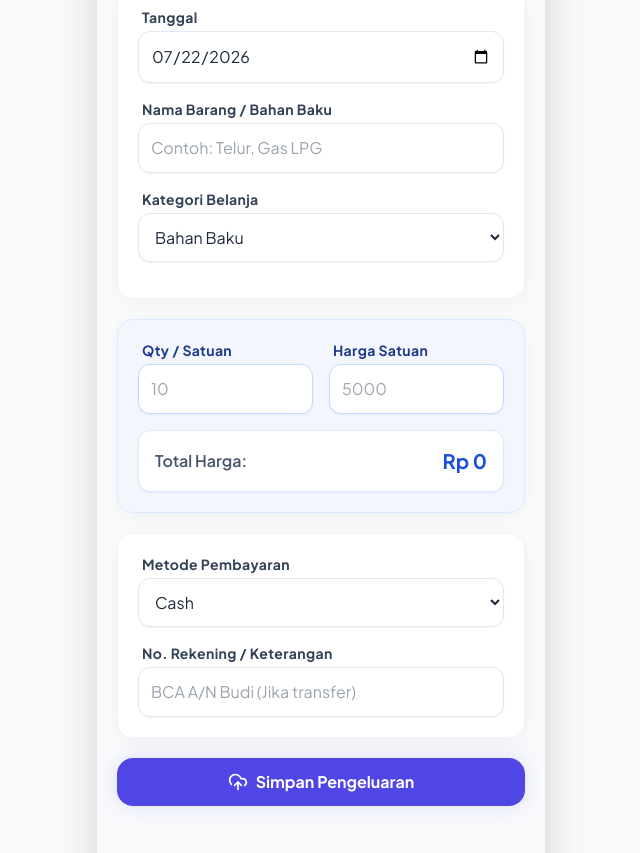
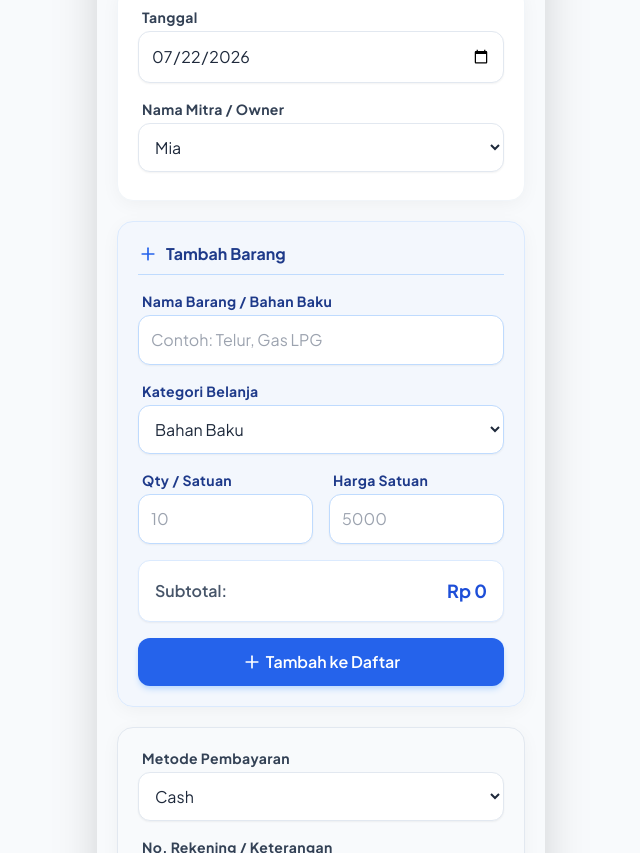
Before and after one commit to adisety4/usaha-sarapan-pagi-app, a React (Vite) app: page /belanja in a window 1280 px wide. Shown: the part 247-1100 px from the top of the page, without its empty margins (319-959 px from the left). Built offline with nearby package versions, Linux system fonts and the light colour scheme.

Commit message:
Add files via upload

```diff
--- a/src/pages/BelanjaHarian.jsx
+++ b/src/pages/BelanjaHarian.jsx
@@ -1,42 +1,91 @@
 import React, { useState, useEffect } from 'react';
 import { useNavigate } from 'react-router-dom';
-import { ArrowLeft, UploadCloud } from 'lucide-react';
+import { ArrowLeft, Plus, Trash2, UploadCloud } from 'lucide-react';
 import Spinner from '../components/Spinner';
+
+const MITRA_OPTIONS = [
+  "Mia",
+  "Sunarsih",
+  "Lainnya..."
+];
 
 export default function BelanjaHarian() {
   const navigate = useNavigate();
   const [loading, setLoading] = useState(false);
   const [success, setSuccess] = useState(false);
 
+  // Data utama nota
   const [formData, setFormData] = useState({
     tanggal: new Date().toISOString().split('T')[0],
+    mitra: MITRA_OPTIONS[0],
+    mitraLainnya: '',
+    metodeBayar: 'Cash',
+    keterangan: ''
+  });
+
+  // Data inputan sementara untuk ditambahkan ke daftar
+  const [currentItem, setCurrentItem] = useState({
     namaBarang: '',
     kategori: 'Bahan Baku',
-    metodeBayar: 'Cash',
-    keterangan: '',
     qty: '',
     hargaSatuan: '',
     total: 0
   });
 
-  // Kalkulasi total otomatis
+  // Daftar belanjaan (Keranjang)
+  const [items, setItems] = useState([]);
+
+  // Kalkulasi total otomatis untuk item saat ini
   useEffect(() => {
-    const qty = parseFloat(formData.qty) || 0;
-    const harga = parseFloat(formData.hargaSatuan) || 0;
-    setFormData(prev => ({ ...prev, total: qty * harga }));
-  }, [formData.qty, formData.hargaSatuan]);
+    const qty = parseFloat(currentItem.qty) || 0;
+    const harga = parseFloat(currentItem.hargaSatuan) || 0;
+    setCurrentItem(prev => ({ ...prev, total: qty * harga }));
+  }, [currentItem.qty, currentItem.hargaSatuan]);
+
+  const handleAddItem = () => {
+    if (!currentItem.namaBarang || !currentItem.qty || !currentItem.hargaSatuan) {
+      alert("Mohon lengkapi nama barang, qty, dan harga satuan!");
+      return;
+    }
+
+    setItems([...items, { ...currentItem, id: Date.now() }]);
+
+    // Reset form input sementara
+    setCurrentItem({
+      namaBarang: '',
+      kategori: 'Bahan Baku',
+      qty: '',
+      hargaSatuan: '',
+      total: 0
+    });
+  };
+
+  const handleRemoveItem = (id) => {
+    setItems(items.filter(item => item.id !== id));
+  };
+
+  // Hitung Grand Total dari semua item di keranjang
+  const grandTotal = items.reduce((sum, item) => sum + item.total, 0);
 
   const handleSubmit = async (e) => {
     e.preventDefault();
+    if (items.length === 0) {
+      alert("Daftar belanjaan masih kosong! Mohon tambahkan minimal 1 barang.");
+      return;
+    }
+
     setLoading(true);
+
+    const finalMitra = formData.mitra === 'Lainnya...' ? formData.mitraLainnya : formData.mitra;
 
     try {
       const payload = {
-        action: 'belanja',
+        action: 'belanja_multi', // ACTION BARU UNTUK MULTI ITEM
         tanggal: formData.tanggal,
-        keterangan: formData.namaBarang,
-        jenisBelanja: formData.kategori,
-        nominal: formData.total
+        mitra: finalMitra,
+        metodeBayar: formData.metodeBayar,
+        keterangan: formData.keterangan,
+        items: items // Kirim array items
       };
 
       const response = await fetch("https://script.google.com/macros/s/AKfycbwfjwjifyQNhC8epwW-5HnlleB9dHwHiL-pWbRvtUMBHAoeNSD6KkKHumxWqO764Oif/exec", {
@@ -84,41 +133,100 @@ export default function BelanjaHarian() {
 
       <h2 className="text-2xl font-bold text-slate-800 mb-6">Belanja Harian</h2>
 
-      <form onSubmit={handleSubmit} className="space-y-5">
+      <div className="space-y-5">
+        {/* BAGIAN 1: DATA UTAMA NOTA */}
         <div className="card">
           <label className="label-text">Tanggal</label>
-          <input type="date" required className="input-field mb-4" value={formData.tanggal} onChange={(e) => setFormData({...formData, tanggal: e.target.value})} />
+          <input type="date" className="input-field mb-4" value={formData.tanggal} onChange={(e) => setFormData({...formData, tanggal: e.target.value})} />
 
-          <label className="label-text">Nama Barang / Bahan Baku</label>
-          <input type="text" required placeholder="Contoh: Telur, Gas LPG" className="input-field mb-4" value={formData.namaBarang} onChange={(e) => setFormData({...formData, namaBarang: e.target.value})} />
+          <label className="label-text">Nama Mitra / Owner</label>
+          <select
+            className="input-field bg-white mb-2"
+            value={formData.mitra}
+            onChange={(e) => setFormData({...formData, mitra: e.target.value})}
+          >
+            {MITRA_OPTIONS.map((m, i) => (
+              <option key={i} value={m}>{m}</option>
+            ))}
+          </select>
+          {formData.mitra === 'Lainnya...' && (
+            <div className="mt-2 mb-4 animate-fade-in">
+              <input type="text" placeholder="Ketik nama mitra..." className="input-field border-indigo-300 focus:ring-indigo-500" value={formData.mitraLainnya} onChange={(e) => setFormData({...formData, mitraLainnya: e.target.value})} />
+            </div>
+          )}
+        </div>
 
-          <label className="label-text">Kategori Belanja</label>
-          <select className="input-field mb-4 bg-white" value={formData.kategori} onChange={(e) => setFormData({...formData, kategori: e.target.value})}>
+        {/* BAGIAN 2: FORM INPUT BARANG (KERANJANG) */}
+        <div className="card bg-blue-50/50 border-blue-100">
+          <h3 className="font-bold text-blue-900 mb-4 flex items-center border-b border-blue-200 pb-2">
+            <Plus className="w-5 h-5 mr-2 text-blue-600"/> Tambah Barang
+          </h3>
+
+          <label className="label-text text-blue-900">Nama Barang / Bahan Baku</label>
+          <input type="text" placeholder="Contoh: Telur, Gas LPG" className="input-field border-blue-200 mb-4" value={currentItem.namaBarang} onChange={(e) => setCurrentItem({...currentItem, namaBarang: e.target.value})} />
+
+          <label className="label-text text-blue-900">Kategori Belanja</label>
+          <select className="input-field border-blue-200 mb-4 bg-white" value={currentItem.kategori} onChange={(e) => setCurrentItem({...currentItem, kategori: e.target.value})}>
             <option>Bahan Baku</option>
             <option>Kemasan</option>
             <option>Operasional</option>
           </select>
-        </div>
 
-        <div className="card bg-blue-50/50 border-blue-100">
           <div className="flex gap-4 mb-4">
             <div className="flex-1">
               <label className="label-text text-blue-900">Qty / Satuan</label>
-              <input type="number" required min="0.1" step="any" placeholder="10" className="input-field border-blue-200" value={formData.qty} onChange={(e) => setFormData({...formData, qty: e.target.value})} />
+              <input type="number" min="0.1" step="any" placeholder="10" className="input-field border-blue-200" value={currentItem.qty} onChange={(e) => setCurrentItem({...currentItem, qty: e.target.value})} />
             </div>
             <div className="flex-1">
               <label className="label-text text-blue-900">Harga Satuan</label>
-              <input type="number" required min="0" placeholder="5000" className="input-field border-blue-200" value={formData.hargaSatuan} onChange={(e) => setFormData({...formData, hargaSatuan: e.target.value})} />
+              <input type="number" min="0" placeholder="5000" className="input-field border-blue-200" value={currentItem.hargaSatuan} onChange={(e) => setCurrentItem({...currentItem, hargaSatuan: e.target.value})} />
             </div>
           </div>
 
-          <div className="bg-white p-4 rounded-xl border border-blue-100 flex justify-between items-center shadow-sm">
-            <span className="font-semibold text-slate-600">Total Harga:</span>
-            <span className="text-xl font-bold text-blue-700">{formatRupiah(formData.total)}</span>
+          <div className="bg-white p-4 rounded-xl border border-blue-100 flex justify-between items-center shadow-sm mb-4">
+            <span className="font-semibold text-slate-600">Subtotal:</span>
+            <span className="text-lg font-bold text-blue-700">{formatRupiah(currentItem.total)}</span>
           </div>
+
+          <button type="button" onClick={handleAddItem} className="w-full bg-blue-600 text-white font-semibold py-3 rounded-xl shadow-md shadow-blue-200 hover:bg-blue-700 active:scale-[0.98] transition-all flex items-center justify-center">
+            <Plus className="w-5 h-5 mr-1"/> Tambah ke Daftar
+          </button>
         </div>
 
-        <div className="card">
+        {/* BAGIAN 3: DAFTAR BELANJA (BILL) */}
+        {items.length > 0 && (
+          <div className="card animate-fade-in border-emerald-100 bg-emerald-50/20">
+            <h3 className="font-bold text-slate-700 mb-4 border-b pb-2">Daftar Belanjaan ({items.length} item)</h3>
+
+            <div className="space-y-3 mb-4">
+              {items.map((item, index) => (
+                <div key={item.id} className="bg-white p-3 rounded-xl border border-slate-100 flex justify-between items-start shadow-sm">
+                  <div className="flex-1">
+                    <h4 className="font-bold text-slate-800 text-sm">{item.namaBarang}</h4>
+                    <p className="text-xs text-slate-500 mb-1">{item.kategori}</p>
+                    <p className="text-xs text-slate-600 font-medium">
+                      {item.qty} x {formatRupiah(item.hargaSatuan)}
+                    </p>
+                  </div>
+                  <div className="flex flex-col items-end justify-between h-full">
+                    <span className="font-bold text-slate-800 mb-2">{formatRupiah(item.total)}</span>
+                    <button type="button" onClick={() => handleRemoveItem(item.id)} className="text-red-500 bg-red-50 p-1.5 rounded-lg hover:bg-red-100 transition-colors">
+                      <Trash2 className="w-4 h-4" />
+                    </button>
+                  </div>
+                </div>
+              ))}
+            </div>
+
+            <div className="bg-emerald-600 p-4 rounded-xl text-white flex justify-between items-center shadow-lg shadow-emerald-200">
+              <span className="font-medium text-emerald-100">Grand Total:</span>
+              <span className="text-2xl font-bold">{formatRupiah(grandTotal)}</span>
+            </div>
+          </div>
+        )}
+
+        {/* BAGIAN 4: PEMBAYARAN DAN SUBMIT */}
+        <form onSubmit={handleSubmit} className="card bg-slate-50 border-slate-200">
           <label className="label-text">Metode Pembayaran</label>
           <select className="input-field mb-4 bg-white" value={formData.metodeBayar} onChange={(e) => setFormData({...formData, metodeBayar: e.target.value})}>
             <option>Cash</option>
@@ -126,13 +234,13 @@ export default function BelanjaHarian() {
           </select>
 
           <label className="label-text">No. Rekening / Keterangan</label>
-          <input type="text" placeholder="BCA A/N Budi (Jika transfer)" className="input-field" value={formData.keterangan} onChange={(e) => setFormData({...formData, keterangan: e.target.value})} />
-        </div>
+          <input type="text" placeholder="BCA A/N Budi (Jika transfer)" className="input-field bg-white" value={formData.keterangan} onChange={(e) => setFormData({...formData, keterangan: e.target.value})} />
 
-        <button type="submit" disabled={loading} className="btn-primary mt-6">
-          {loading ? <Spinner /> : <><UploadCloud className="w-5 h-5"/> Simpan Pengeluaran</>}
-        </button>
-      </form>
+          <button type="submit" disabled={loading || items.length === 0} className={`w-full font-bold py-4 rounded-xl shadow-lg shadow-orange-200 active:scale-[0.98] transition-all flex items-center justify-center mt-6 ${items.length === 0 ? 'bg-slate-300 text-slate-500 cursor-not-allowed' : 'bg-gradient-to-r from-primary to-orange-500 text-white hover:opacity-90'}`}>
+            {loading ? <Spinner /> : <><UploadCloud className="w-5 h-5 mr-2"/> Simpan Pengeluaran</>}
+          </button>
+        </form>
+      </div>
     </div>
   );
 }
```
